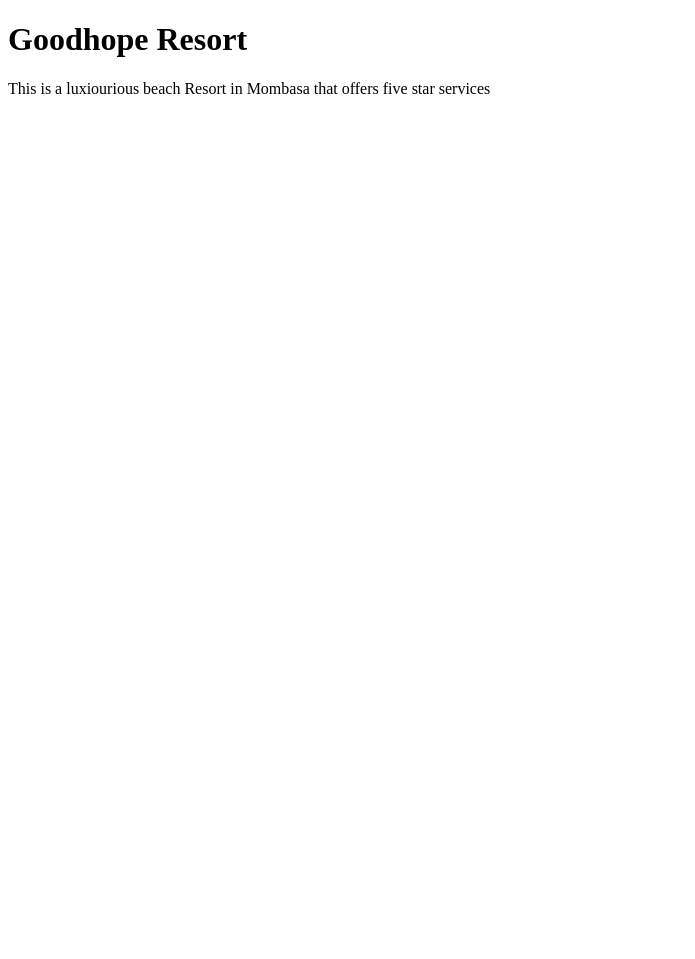
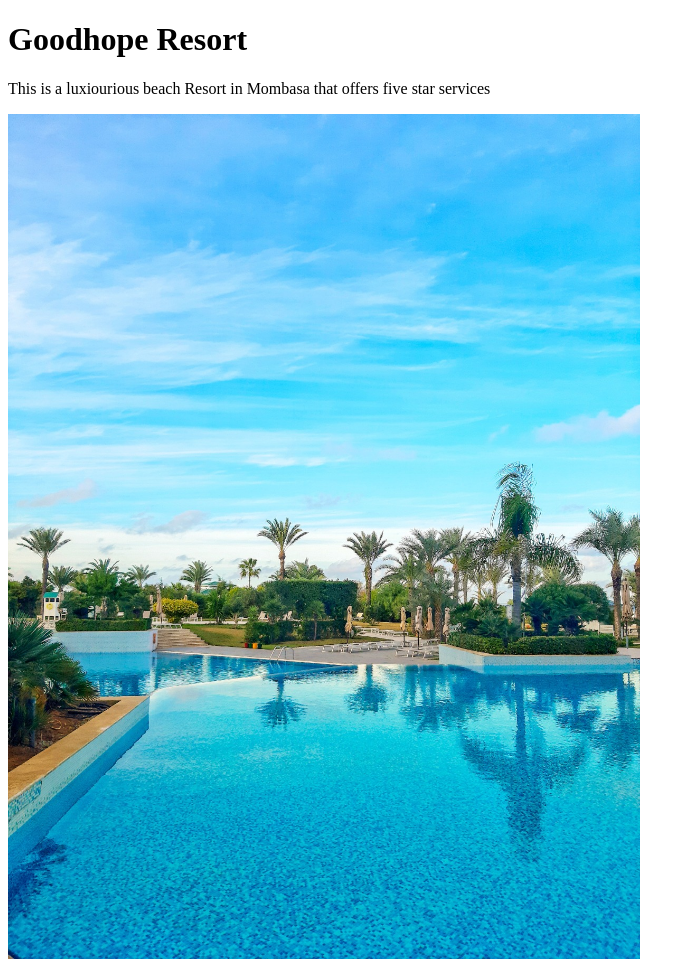
Before and after one commit to Nellie4444/my-first-HTML, a plain HTML site: page index.html in a window 1280 px wide. Shown: the whole page, without its empty margins (0-695 px from the left). Before the commit the page ends 800 px from the top, so only its background shows below. Drawn offline with Linux system fonts and the light colour scheme.

Commit message:
Added images to the website

```diff
--- a/index.html
+++ b/index.html
@@ -10,7 +10,7 @@
     <h1>Goodhope Resort</h1>
     <p>This is a luxiourious beach Resort in Mombasa that offers five star services
     </p>
-
+<img src ="/resort.jpeg" alt="a hotel" width="50%" height="100%">
 
 </body>
 
```
Also changed, not shown: resort.jpeg (added).
